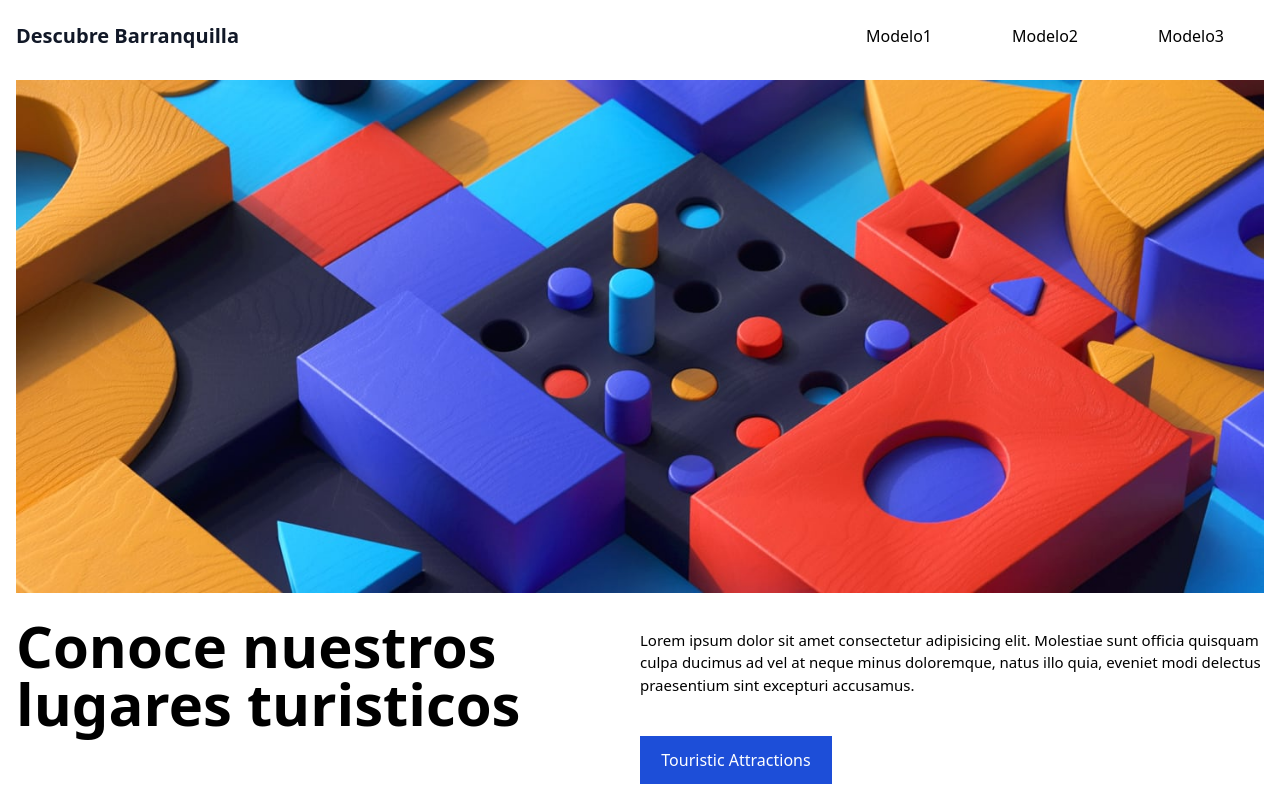
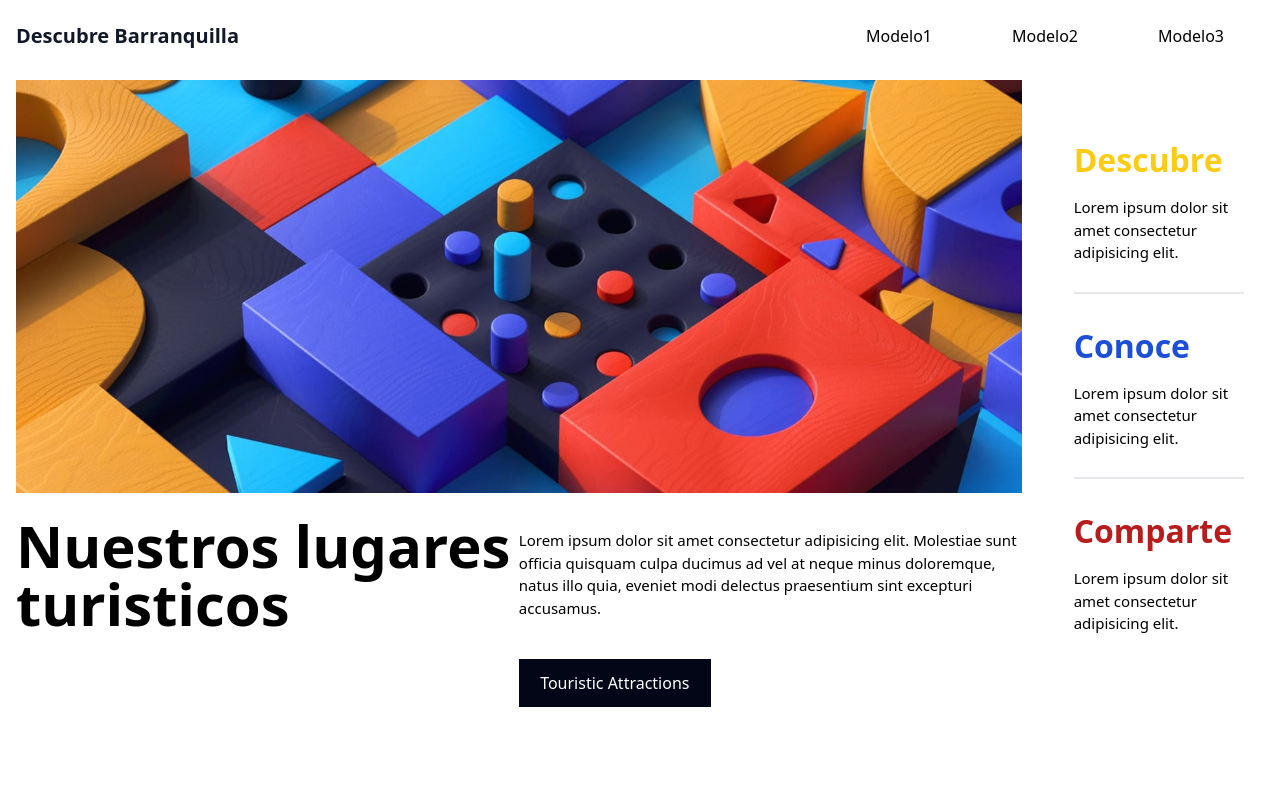
Before and after one commit to cinthiapiera/Blog_Barranquilla, a React (Vite) app: page / in a window 1280 px wide. Built offline with nearby package versions, Linux system fonts and the light colour scheme.

Commit message:
create new container

```diff
--- a/src/components/MainArticle.jsx
+++ b/src/components/MainArticle.jsx
@@ -4,7 +4,7 @@ import imageDesktop from '../assets/images/image-web-3-desktop.jpg'
 
 export const MainArticle = () => {
   return (
-    <section>
+    <section className="mb-12">
       <picture>
         <source media="(max-width: 640px)" srcSet={imageMobile}/>
         <source media="(min-width: 641px)" srcSet={imageDesktop}/>
@@ -12,11 +12,11 @@ export const MainArticle = () => {
       </picture>
       <div className='sm:flex'>
         <div className="flex-1 py-6">
-          <h2 className="text-[40px] font-bold sm:text-[58px] leading-none">Conoce nuestros lugares turisticos</h2>
+          <h2 className="text-[40px] font-bold sm:text-[58px] leading-none">Nuestros lugares turisticos</h2>
         </div>
         <div className="flex-1 pt-9">
           <p className="text-[13px] mb-10 sm:text-[15px]">Lorem ipsum dolor sit amet consectetur adipisicing elit. Molestiae sunt officia quisquam culpa ducimus ad vel at neque minus doloremque, natus illo quia, eveniet modi delectus praesentium sint excepturi accusamus.</p>
-          <Link to={"TouristicAttractions"} className="flex items-center justify-center bg-blue-700 w-48 h-12 text-white hover:bg-blue-800">Touristic Attractions</Link>
+          <Link to={"TouristicAttractions"} className="flex items-center justify-center bg-slate-950 w-48 h-12 text-white hover:bg-blue-800">Touristic Attractions</Link>
         </div>
       </div>
     </section>
--- /dev/null
+++ b/src/components/NewContainer.jsx
@@ -0,0 +1,18 @@
+export const NewContainer = () => {
+  return (
+    <aside className="py-[28px] px-[20px]">
+        <article className="border-b-2 py-7 last:border-none">
+            <h2 className="text-yellow-400 text-[32px] mb-3 font-bold">Descubre</h2>
+            <p className="text-[15px]">Lorem ipsum dolor sit amet consectetur adipisicing elit.</p>
+        </article>
+        <article className="border-b-2 py-7 last:border-none">
+            <h2 className="text-blue-700 text-[32px] mb-3 font-bold">Conoce</h2>
+            <p className="text-[15px]">Lorem ipsum dolor sit amet consectetur adipisicing elit.</p>
+        </article>
+        <article className="border-b-2 py-7 last:border-none">
+            <h2 className="text-red-700 text-[32px] mb-3 font-bold">Comparte</h2>
+            <p className="text-[15px]">Lorem ipsum dolor sit amet consectetur adipisicing elit.</p>
+        </article>
+    </aside>
+  )
+}
--- a/src/pages/Home.jsx
+++ b/src/pages/Home.jsx
@@ -1,13 +1,16 @@
 // import { Link } from "react-router-dom";
 import { Header } from "../components/Header";
 import { MainArticle } from "../components/MainArticle";
+import { NewContainer } from "../components/NewContainer";
 
 export default function Home() {
   return (
     <main className="px-4 pt-6">
       <Header />
-      <MainArticle />
-      {/* <Link to={"TouristicAttractions"}>Touristic Attractions</Link> */}
+      <div className="sm:flex gap-8">
+        <MainArticle />
+        <NewContainer />
+      </div>
     </main>
   )
 }
```
